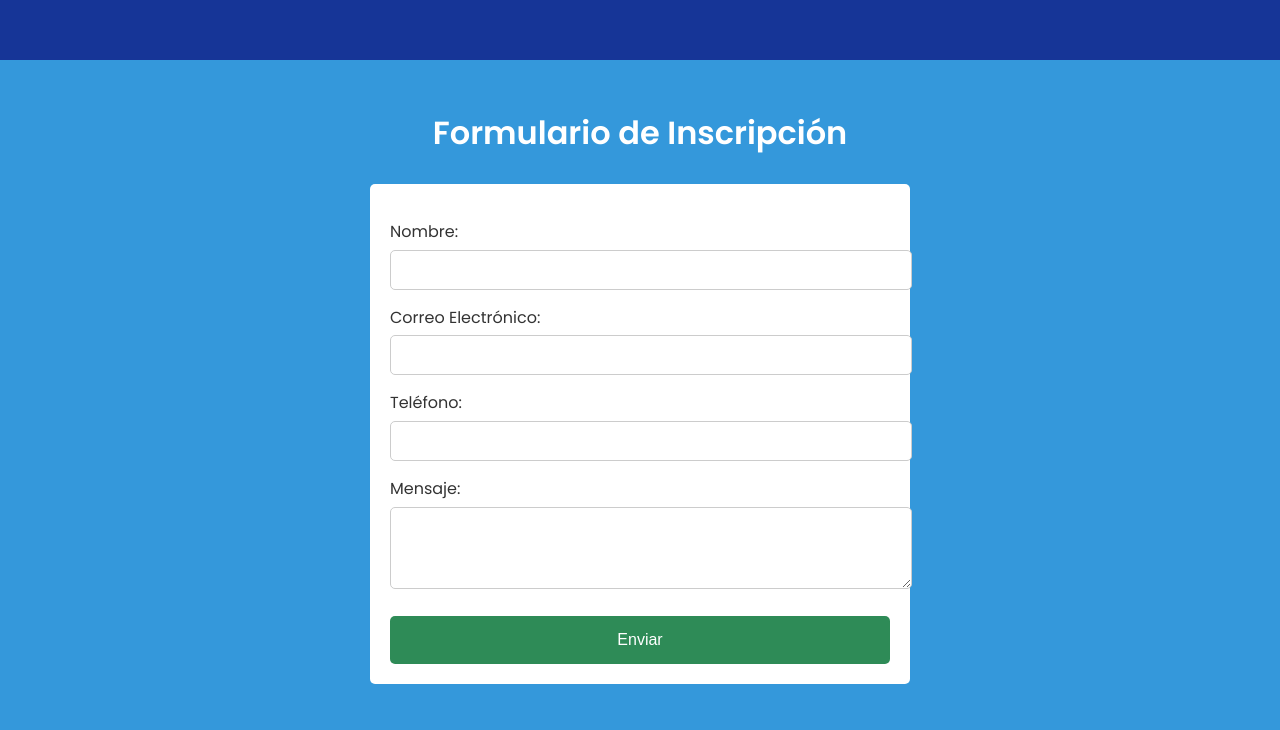
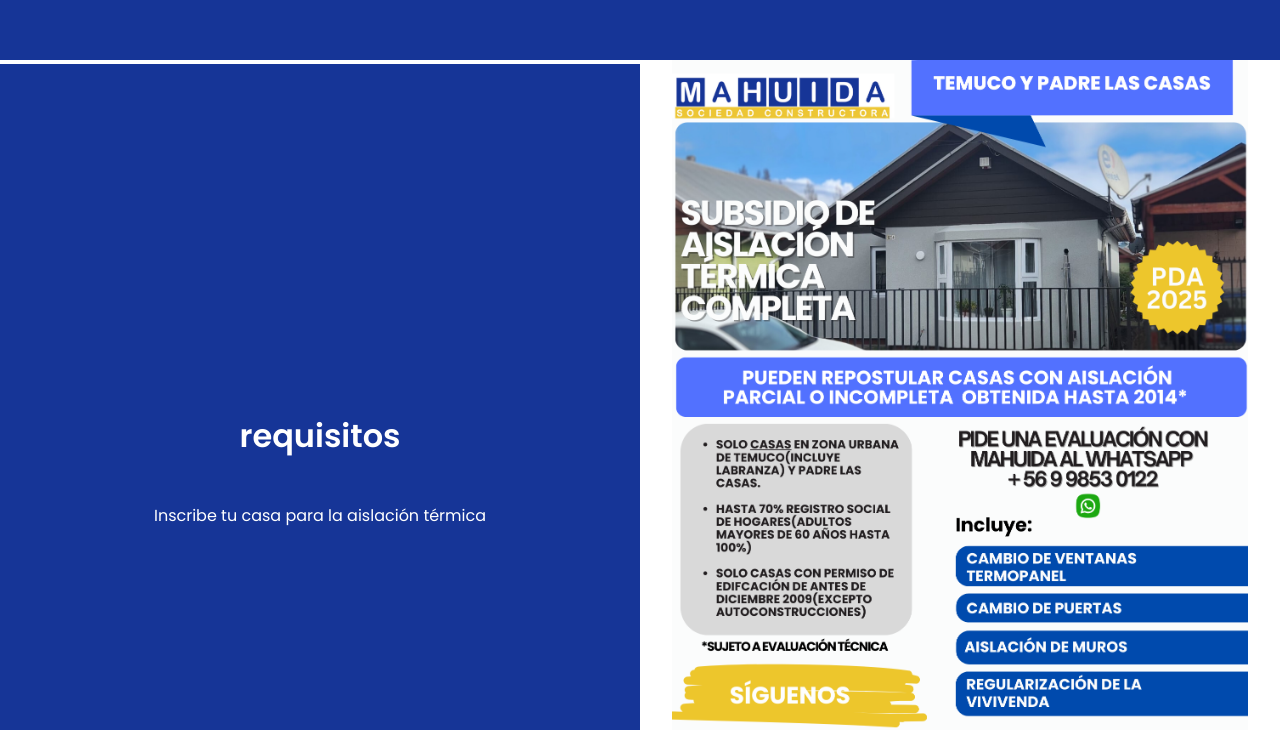
Before and after one commit to Fitzy5/mahuida.cl, a plain HTML site: page index.html in a window 1280 px wide. Shown: the part 1610-2340 px from the top of the page. Drawn offline with nearby package versions, Linux system fonts and the light colour scheme.

Commit message:
mejoras 2

```diff
--- a/index.html
+++ b/index.html
@@ -27,9 +27,7 @@
                     <li>TEMUCO Y PADRE LAS CASAS</li>
                 </ul>
             </div>
-            <div class="volante">
-                <img src="volante.png" alt="Proyecto 1">
-            </div>
+
         </section>
 
         <div class="side-by-side-container">
@@ -47,29 +45,18 @@
             </div>
         </div>
 
-        <section id="inscription" class="section">
-            <h2>Formulario de Inscripción</h2>
-            <form action="submit_form.php" method="POST">
-                <div class="form-group">
-                    <label for="name">Nombre:</label>
-                    <input type="text" id="name" name="name" required>
-                </div>
-                <div class="form-group">
-                    <label for="email">Correo Electrónico:</label>
-                    <input type="email" id="email" name="email" required>
-                </div>
-                <div class="form-group">
-                    <label for="phone">Teléfono:</label>
-                    <input type="tel" id="phone" name="phone" required>
-                </div>
-                <div class="form-group">
-                    <label for="message">Mensaje:</label>
-                    <textarea id="message" name="message" rows="4"></textarea>
-                </div>
-                <input type="submit" value="Enviar">
-            </form>
-        </section>
+        <div class="requisitos">
+            <section id="text-requisitos" class="section">
+                <h2>requisitos</h2>
+                <p>Inscribe tu casa para la aislación térmica</p>
+            </section>
 
+            <section id="volante">
+                <img src="volante.png" alt="Proyecto 1">
+            </section>
+
+
+        </div>
         <section id="contact-info" class="section">
             <h2>Contacto</h2>
             <p>Email: info@mahuida.com</p>
--- a/style.css
+++ b/style.css
@@ -1,7 +1,7 @@
 /* Reset and Base Styles */
 html {
     scroll-padding-top: 80px;
-    scroll-snap-type: y proximity ;
+    scroll-snap-type: y mandatory ;
     scroll-behavior: smooth;
     height: 100%;
 }
@@ -108,17 +108,44 @@ nav ul li a:hover {
     font-family: Impact, sans-serif;
     line-height: 1.4;
 }
+.requisitos{
 
-.volante {
-    flex: 3;
+    display: flex;
+    min-height: 100vh;
+    scroll-snap-align: start;
+    align-items: center;
+
+}
+
+#text-requisitos {
+    flex: 1;
+    background-color: #163597;
+    color: white;
+    display: flex;
+    flex-direction: column;
+    justify-content: center;
+    align-items: center;
+
+}
+#volante {
+    flex: 1;
     display: flex;
     justify-content: center;
+    align-items: center;
+    max-width: 50%;
+    box-sizing: border-box; /* Add this */
+    padding: 2rem;
+
+
 }
 
-.volante img {
-    max-width: 75%;
+
+
+#volante img {
+
+    width: 100%;
     height: auto;
-    border-radius: 10px;
+    display: block; /* Add this */
 }
 
 /* About and Thumbs Section */
```
